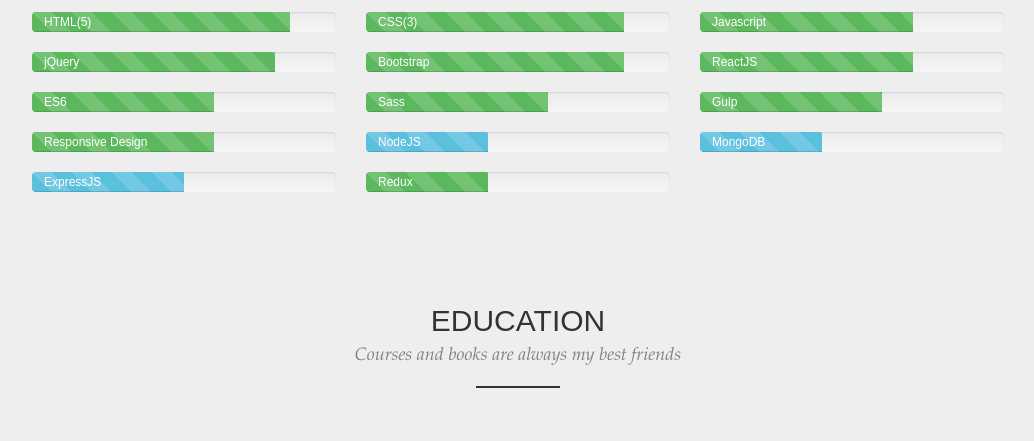
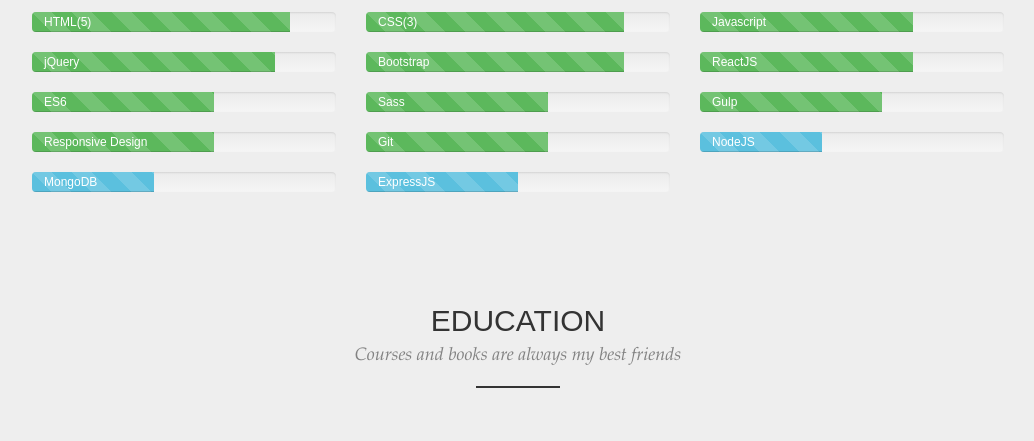
Before and after one commit to AsimoLoveGym/AsimoLoveGym.github.io, a website: page index.html in a window 1280 px wide. Shown: the part 1560-2001 px from the top of the page, without its empty margins (122-1156 px from the left). Drawn offline with nearby package versions, Linux system fonts and the light colour scheme.

Commit message:
[UPDATE] Update skills set

```diff
--- a/index.html
+++ b/index.html
@@ -172,6 +172,14 @@
 
         <div class="col-md-4 col-sm-6">
           <div class="progress">
+            <div class="progress-bar progress-bar-success progress-bar-striped" role="progressbar" aria-valuenow="60" aria-valuemin="0" aria-valuemax="100" style="width: 60%;">
+              <span>Git</span>
+            </div>
+          </div>
+        </div>
+
+        <div class="col-md-4 col-sm-6">
+          <div class="progress">
             <div class="progress-bar progress-bar-info progress-bar-striped" role="progressbar" aria-valuenow="40" aria-valuemin="0" aria-valuemax="100" style="width: 40%;">
               <span>NodeJS</span>
             </div>
@@ -194,13 +202,13 @@
           </div>
         </div>
 
-        <div class="col-md-4 col-sm-6">
+        <!-- <div class="col-md-4 col-sm-6">
           <div class="progress">
             <div class="progress-bar progress-bar-success progress-bar-striped" role="progressbar" aria-valuenow="40" aria-valuemin="0" aria-valuemax="100" style="width: 40%;">
               <span>Redux</span>
             </div>
           </div>
-        </div>
+        </div> -->
 
       </section>
       <section id="education" class="text-center row education">
```
